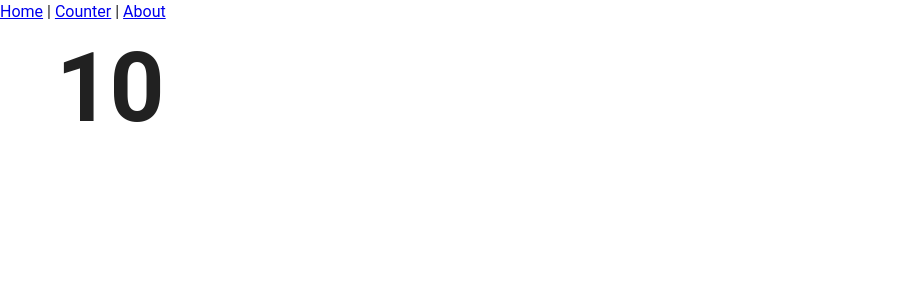
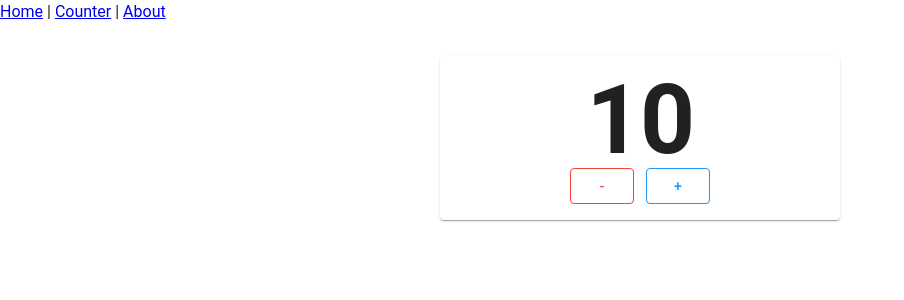
Before and after one commit to betogroo/nuxt-4-base, a Nuxt app: page /counter in a window 1280 px wide. Shown: the top 300 px of the page, without its empty margins (0-904 px from the left). Built offline with nearby package versions, Linux system fonts and the light colour scheme.

Commit message:
feat: add counter layout

```diff
--- a/app/pages/counter/index.vue
+++ b/app/pages/counter/index.vue
@@ -1,5 +1,12 @@
 <script setup lang="ts"></script>
 
 <template>
-  <counter-display />
+  <v-container class="d-flex justify-center align-center">
+    <v-card class="text-center pa-4" width="400">
+      <div class="d-flex flex-column justify-center align-center">
+        <counter-display />
+        <counter-buttons />
+      </div>
+    </v-card>
+  </v-container>
 </template>
```
